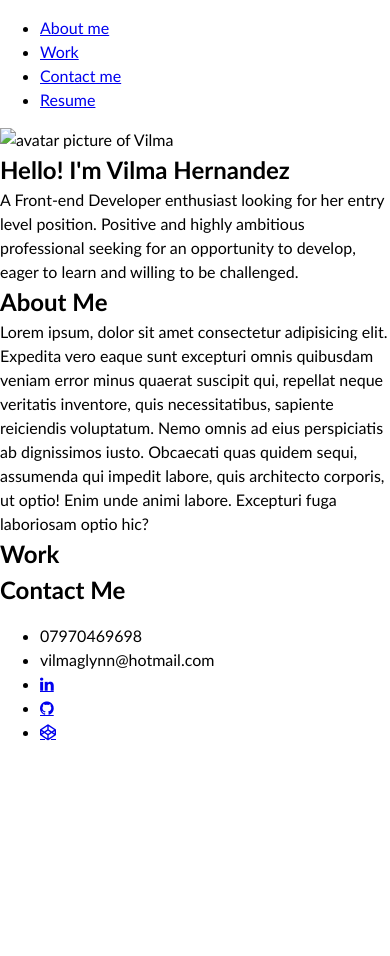
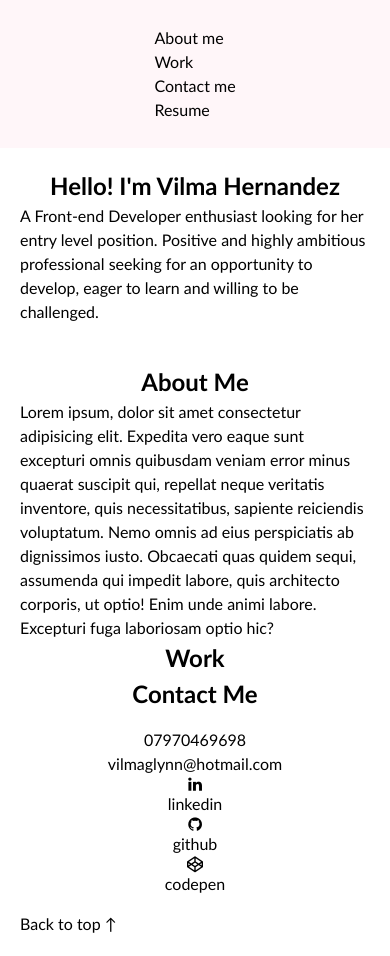
Before and after one commit to vilmaglynn/Portfolio1-basic, a plain HTML site: page index.html in a window 390 px wide. Before the commit the page ends 844 px from the top, so only its background shows below. Drawn offline with Linux system fonts and the light colour scheme.

Commit message:
adding CSS basics#1 for mobile

```diff
--- /dev/null
+++ b/css/generalise.css
@@ -0,0 +1,35 @@
+* {
+  box-sizing: border-box;
+}
+
+body {
+  margin: 0;
+  padding: 0;
+  font-family: 'Trebuchet MS', 'Lucida Sans Unicode', 'Lucida Grande', 'Lucida Sans', Arial, sans-serif;
+  line-height: 1.5;
+  min-height: 100vh;
+}
+
+h1,
+h2,
+h3,
+h4,
+h5,
+h6 {
+  margin: 0;
+}
+
+p {
+  margin: 0;
+}
+
+/* Because we us <ul>s for lists that we don't always want bulletted. */
+ul {
+  list-style: none;
+  padding-left: 0;
+}
+
+a{
+  text-decoration: none;
+  color: inherit;
+}
--- a/css/style.css
+++ b/css/style.css
@@ -1,23 +1,32 @@
-* {
-  box-sizing: border-box;
+/* mobile */
+img{
+	display: none;
 }
 
-body {
-  margin: 0;
-  padding: 0;
-  font-family: 'Trebuchet MS', 'Lucida Sans Unicode', 'Lucida Grande', 'Lucida Sans', Arial, sans-serif;
-  line-height: 1.5;
+.nav-container{
+display: flex;
+align-items: center;
+justify-content: center;
+position: sticky;
+top: 0px;
+z-index: 199;
+background-color: rgb(255, 246, 249);
+padding: 10px;
 }
 
-h1,
-h2,
-h3,
-h4,
-h5,
-h6 {
-  margin: 0;
+
+.page-section,
+.page-section h2,
+.page-section ul li{
+	display: flex;
+	align-items: center;
+	justify-content: center;
+	flex-direction: column;
 }
 
-p {
-  margin: 0;
+.intro,
+.page-wrapper{
+	max-width: 60vmax;
+	margin: 0 auto;
+	padding: 20px;
 }
--- a/index.html
+++ b/index.html
@@ -6,6 +6,7 @@
   <meta name="viewport" content="width=device-width, initial-scale=1.0">
   <meta http-equiv="X-UA-Compatible" content="ie=edge">
   <title>Vilma Hernandez // Front-end Developer</title>
+  <link rel="stylesheet" href="./css/generalise.css">
   <link rel="stylesheet" href="./css/style.css">
   <link rel="stylesheet" href="https://cdnjs.cloudflare.com/ajax/libs/font-awesome/4.7.0/css/font-awesome.min.css">
 </head>
@@ -13,22 +14,21 @@
 <body>
   <!-- main logo / nav -->
   <header>
-    <nav>
+    <nav class="nav-container">
       <ul>
-        <li><a href="#">About me</a></li>
-        <li><a href="#">Work</a></li>
-        <li><a href="#">Contact me</a></li>
+        <li><a href="#about">About me</a></li>
+        <li><a href="#work">Work</a></li>
+        <li><a href="#contact">Contact me</a></li>
         <li><a href="#">Resume</a></li>
       </ul>
     </nav>
-  </header>
 
-  <!-- hero banner -->
+    <!-- intro -->
     <section class="intro">
       <div class="image-container">
-      <img src="" alt="avatar picture of Vilma">
+        <img src="./images/profileimage2.JPG" alt="avatar picture of Vilma">
       </div>
-    <div class="intro-summary">
+      <div class="intro-summary page-section">
         <h1>Hello! I'm <span>Vilma Hernandez</span></h1>
         <p>A <span>Front-end Developer</span> enthusiast looking for her entry level position. Positive and highly
           ambitious
@@ -36,6 +36,7 @@
           willing to be challenged.</p>
       </div>
     </section>
+  </header>
 
   <main class="page-wrapper">
     <!-- about me -->
@@ -59,15 +60,18 @@
       <ul>
         <li>07970469698</li>
         <li>vilmaglynn@hotmail.com</li>
-        <li><a href="https://www.linkedin.com/in/vilmahernandez-33566685" target="_blank" class="fa fa-linkedin"></a>
+        <li><a href="https://www.linkedin.com/in/vilmahernandez-33566685" target="_blank"
+            class="fa fa-linkedin"></a>linkedin
         </li>
-        <li><a href="https://github.com/vilmaglynn" target="_blank" class="fa fa-github"></a></li>
-        <li><a href="https://codepen.io/vilmaglynn" target="_blank" class="fa fa-codepen"></a></li>
+        <li><a href="https://github.com/vilmaglynn" target="_blank" class="fa fa-github"></a>github</li>
+        <li><a href="https://codepen.io/vilmaglynn" target="_blank" class="fa fa-codepen"></a>codepen</li>
       </ul>
+    </section>
+    <div class="top">
+      <span> <a href="#"> Back to top &#8593;</a></span>
+    </div>
+  </main>
 
-
-    </section>
-  </main>
 </body>
 
 </html>
```
Also changed, not shown: images/profile-image1.JPG (added), images/profileimage2.JPG (added), 1 other file. Lines whose indentation alone changed are shown as unchanged.
